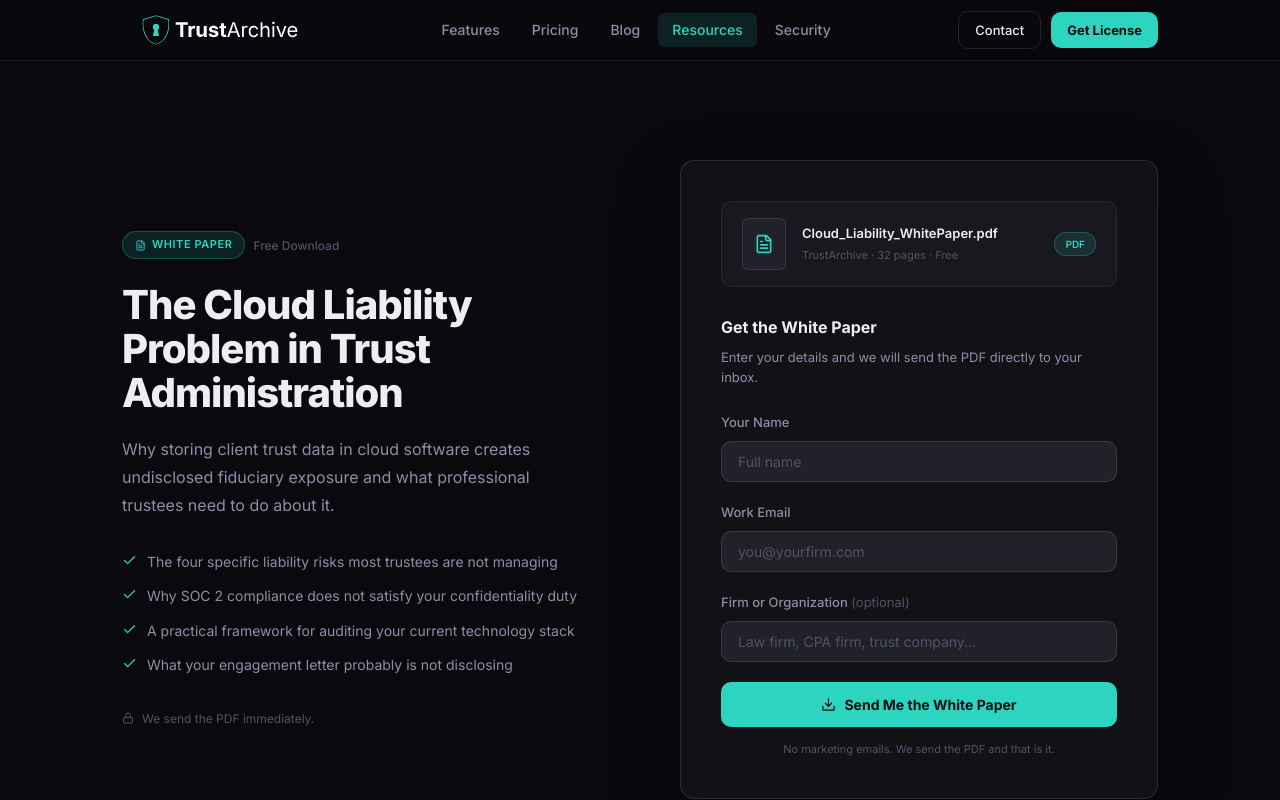
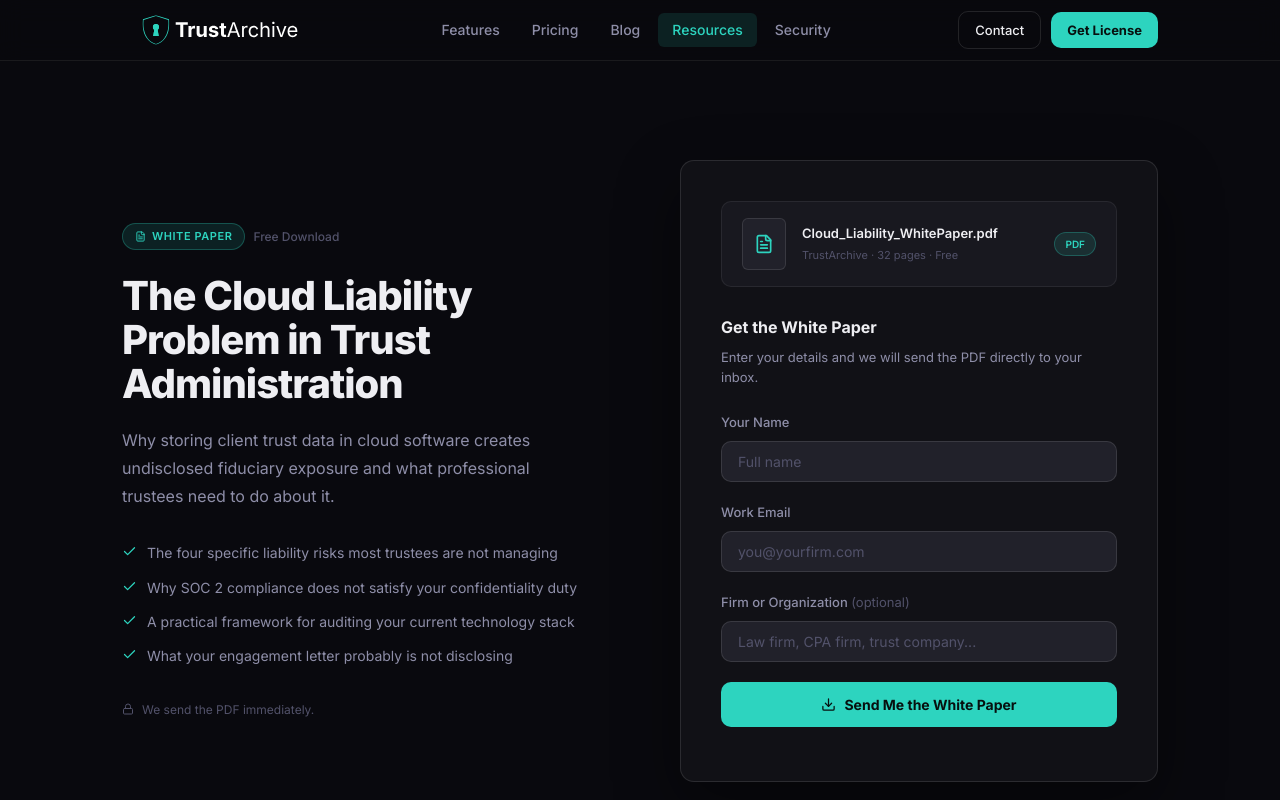
Before and after one commit to apvera-admin/trustarchive, a Next.js app: page /resources in a window 1280 px wide. Shown: the top 800 px of the page. Built offline with nearby package versions, Linux system fonts and the light colour scheme.

Commit message:
Update page.js

```diff
--- a/app/resources/page.js
+++ b/app/resources/page.js
@@ -144,7 +144,6 @@ useEffect(() => {
                   </button>
 
                   <p style={{ fontSize: 11, color: 'var(--text-3)', textAlign: 'center', marginTop: 14, lineHeight: 1.6 }}>
-                    No marketing emails. We send the PDF and that is it.
                   </p>
                 </div>
               )}
```
